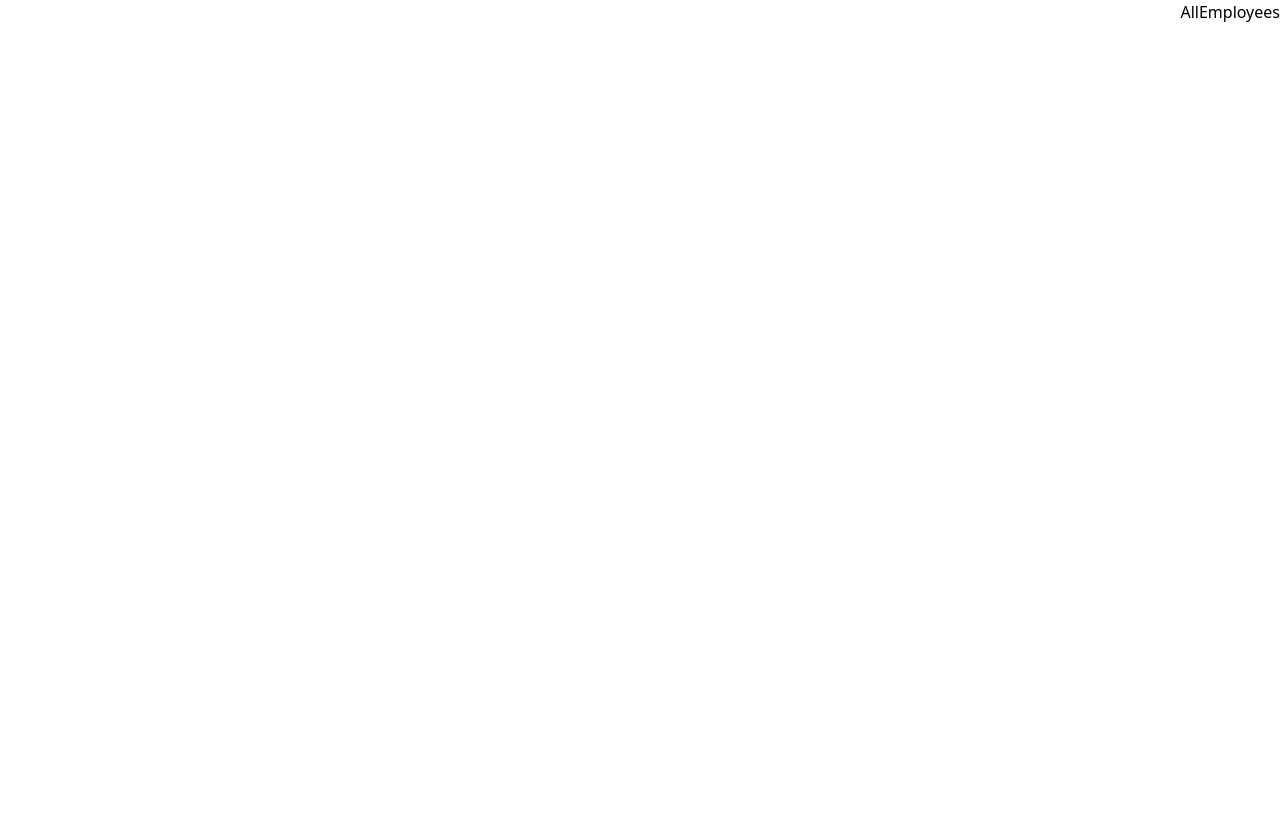
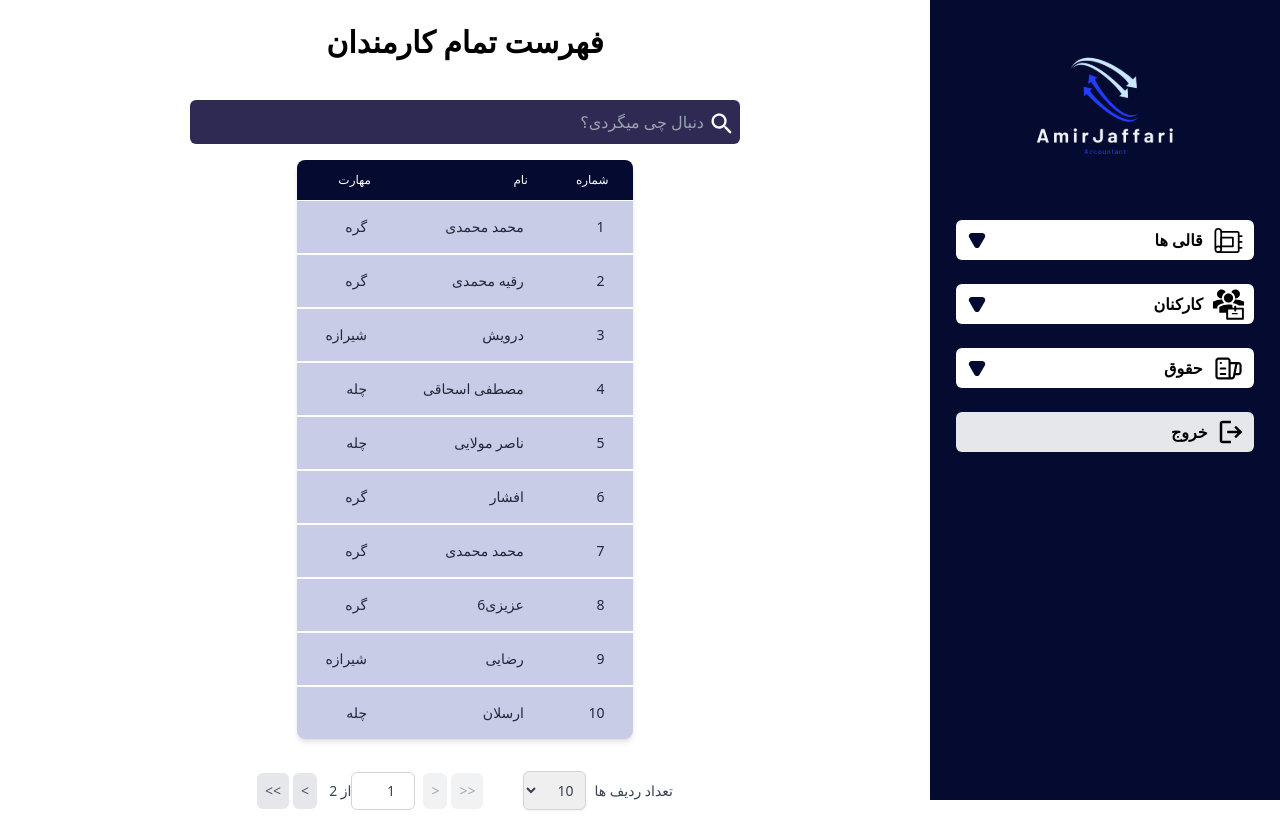
Before and after one commit to Legimmort82/CarpetAccounting, a Next.js app in the folder carpet-accounting/: page /employees/all in a window 1280 px wide. Before the commit the page ends 800 px from the top, so only its background shows below. Built offline with nearby package versions, Linux system fonts and the light colour scheme.

Commit message:
add Employee table

```diff
--- a/carpet-accounting/src/components/Layout/Layout.tsx
+++ b/carpet-accounting/src/components/Layout/Layout.tsx
@@ -37,7 +37,6 @@ function Layout({ children }: props) {
 	return (
 		<>
 			<section className="flex">
-
 				<div className="flex flex-col items-center bg-[#050A30] z-10 h-screen sticky top-0 right-0 min-w-[350px] overflow-auto">
 					<div>
 						<Image className="w-[220px] h-[220px]" src={logo} alt="logo" />
--- /dev/null
+++ b/carpet-accounting/src/components/Sections/Table/Carpet.jsx
@@ -0,0 +1,9 @@
+
+
+function Carpets() {
+  return (
+    <div>Carpets</div>
+  )
+}
+
+export default Carpets
--- /dev/null
+++ b/carpet-accounting/src/components/Sections/Table/Employee.jsx
@@ -0,0 +1,9 @@
+
+
+function Employees() {
+  return (
+    <div>Employee</div>
+  )
+}
+
+export default Employees
--- /dev/null
+++ b/carpet-accounting/src/data/employees.json
@@ -0,0 +1,57 @@
+[
+  {
+    "shomareh": 1,
+    "name": "محمد محمدی",
+    "maharat": "گره"
+  },
+  {
+    "shomareh": 2,
+    "name": "رقیه محمدی",
+    "maharat": "گره"
+  },
+  {
+    "shomareh": 3,
+    "name": "درویش",
+    "maharat": "شیرازه"
+  },
+  {
+    "shomareh": 4,
+    "name": "مصطفی اسحاقی",
+    "maharat": "چله"
+  },
+  {
+    "shomareh": 5,
+    "name": "ناصر مولایی",
+    "maharat": "چله"
+  },
+  {
+    "shomareh": 6,
+    "name": "افشار",
+    "maharat": "گره"
+  },
+  {
+    "shomareh": 7,
+    "name": "محمد محمدی",
+    "maharat": "گره"
+  },
+  {
+    "shomareh": 8,
+    "name": "عزیزی6",
+    "maharat": "گره"
+  },
+  {
+    "shomareh": 9,
+    "name": "رضایی",
+    "maharat": "شیرازه"
+  },
+  {
+    "shomareh": 10,
+    "name": "ارسلان",
+    "maharat": "چله"
+  },
+  {
+    "shomareh": 11,
+    "name": "مرتضی",
+    "maharat": "گره"
+  }
+]
--- a/carpet-accounting/src/pages/carpets/all.tsx
+++ b/carpet-accounting/src/pages/carpets/all.tsx
@@ -256,7 +256,7 @@ function AllCarpets
                     {headerGroup.headers.map((header) => (
                       <th
                         key={header.id}
-                        className="px-6 py-3 text-center text-xs font-medium text-gray-500 uppercase"
+                        className="px-9 py-3 text-center text-xs font-medium text-white uppercase"
                       >
                         {flexRender(
                           header.column.columnDef.header,
@@ -274,7 +274,7 @@ function AllCarpets
                     {row.getVisibleCells().map((cell) => (
                       <td
                         key={cell.id}
-                        className="px-6 py-4 text-center text-sm font-medium text-gray-800"
+                        className="px-9 py-4 text-center text-sm font-medium text-gray-800"
                       >
                         {flexRender(
                           cell.column.columnDef.cell,
--- a/carpet-accounting/src/pages/employees/all.tsx
+++ b/carpet-accounting/src/pages/employees/all.tsx
@@ -1,11 +1,201 @@
-import React from 'react'
+import searchLogo from "@/assets/table/search.svg"
+import { createColumnHelper, flexRender, getCoreRowModel, getFilteredRowModel, getPaginationRowModel, useReactTable } from "@tanstack/react-table"
+import { useState } from "react";
+import employeesData from "@/data/employees.json"
+import Image from "next/image";
+import Layout from "@/components/Layout/Layout";
+
+
+type Carpet = {
+  shomareh: number,
+  name: string,
+  maharat: string
+}
+const columnHelper = createColumnHelper<Carpet>();
+
+const columns = [
+  columnHelper.accessor("shomareh", {
+    cell: (info) => info.getValue(),
+    header: () => (
+      <span className="flex items-center">
+        شماره
+      </span>
+    )
+  }),
+
+  columnHelper.accessor("name", {
+    cell: (info) => info.getValue(),
+    header: () => (
+      <span className="flex items-center">
+        نام
+      </span>
+    )
+  }),
+
+  columnHelper.accessor("maharat", {
+    cell: (info) => info.getValue(),
+    header: () => (
+      <span className="flex items-center">
+        مهارت
+      </span>
+    )
+  })
+]
 
 function AllEmployees
-() {
+  () {
+  const [data, setData] = useState([...employeesData])
+  const [globalFilter, setGlobalFilter] = useState("");
+
+  const table = useReactTable({
+    data,
+    columns,
+    state: {
+      globalFilter,
+    },
+    initialState: {
+      pagination: {
+        pageSize: 10,
+      },
+    },
+    getCoreRowModel: getCoreRowModel(),
+    getPaginationRowModel: getPaginationRowModel(),
+
+    onGlobalFilterChange: setGlobalFilter,
+    getFilteredRowModel: getFilteredRowModel(),
+  });
   return (
-    <div>AllEmployees
+    <>
+      <Layout>
+        <div className="flex flex-col min-h-screen w-full py-6 px-4 items-center overflow-auto">
 
-    </div>
+          <h1 className="text-3xl font-bold mb-10">فهرست تمام کارمندان</h1>
+
+          <div className="flex justify-center items-center w-full">
+            <div className="mb-4 relative">
+              <input
+                type="text"
+                value={globalFilter ?? ""}
+                onChange={(e) => setGlobalFilter(e.target.value)}
+                placeholder="دنبال چی میگردی؟"
+                className="relative bg-[#2E2A54] h-[44px] pl-4 pr-9 py-3 rounded-md w-[550px] text-white"
+              />
+              <Image className="absolute w-7 h-7 top-[10px] right-1" src={searchLogo} alt="search-logo" />
+            </div>
+          </div>
+
+          <div className="overflow-x-auto shadow-md rounded-lg">
+            <table className="min-w-full divide-y divide-white">
+              <thead className="bg-[#050A30]">
+                {table.getHeaderGroups().map((headerGroup) => (
+                  <tr key={headerGroup.id} >
+                    {headerGroup.headers.map((header) => (
+                      <th
+                        key={header.id}
+                        className="px-6 py-3 text-center text-xs font-medium text-white uppercase"
+                      >
+                        {flexRender(
+                          header.column.columnDef.header,
+                          header.getContext()
+                        )}
+                      </th>
+                    ))}
+                  </tr>
+                ))}
+              </thead>
+
+              <tbody className="bg-[#C9CCE7] divide-y-2 divide-white">
+                {table.getRowModel().rows.map((row) => (
+                  <tr key={row.id} className="hover:bg-gray-50">
+                    {row.getVisibleCells().map((cell) => (
+                      <td
+                        key={cell.id}
+                        className="px-7 py-4 text-right text-sm font-medium text-gray-800"
+                      >
+                        {flexRender(
+                          cell.column.columnDef.cell,
+                          cell.getContext()
+                        )}
+                      </td>
+                    ))}
+                  </tr>
+                ))}
+              </tbody>
+            </table>
+          </div>
+
+          <div className="flex justify-center items-center mt-4 text-sm text-gray-700 w-full">
+            <div className="flex items-center mt-4 pl-10 ">
+              <span className="ml-2">تعداد ردیف ها</span>
+
+              <select
+                className="border border-gray-300 rounded-md shadow-sm focus:ring-indigo-500 focus:border-indigo-500 p-2"
+                value={table.getState().pagination.pageSize}
+                onChange={(e) => {
+                  table.setPageSize(Number(e.target.value));
+                }}
+              >
+                {[10, 20, 35, 60, 100].map((pageSize) => (
+                  <option key={pageSize} value={pageSize}>
+                    {pageSize}
+                  </option>
+                ))}
+              </select>
+            </div>
+
+            <div className="flex justify-between items-center mt-4 text-sm text-gray-700">
+              <button
+                className="p-2 ml-1 rounded-md bg-gray-200 text-gray-600 hover:bg-gray-200 disabled:opacity-50"
+                onClick={() => table.firstPage()}
+                disabled={!table.getCanPreviousPage()}
+              >
+                {"<<"}
+              </button>
+
+              <button
+                className="p-2 rounded-md ml-2 bg-gray-200 text-gray-600 hover:bg-gray-200 disabled:opacity-50"
+                onClick={() => table.previousPage()}
+                disabled={!table.getCanPreviousPage()}
+              >
+                {"<"}
+              </button>
+
+              <div className="flex items-center ml-2">
+                <input
+                  min={1}
+                  max={table.getPageCount()}
+                  type="number"
+                  value={table.getState().pagination.pageIndex + 1}
+                  onChange={(e) => {
+                    const page = e.target.value ? Number(e.target.value) - 1 : 0;
+                    table.setPageIndex(page);
+                  }}
+                  className="w-16 p-2 rounded-md border border-gray-300 text-center"
+                />
+                <span className="ml-1"> از {table.getPageCount()} </span>
+              </div>
+
+              <button
+                className="p-2 ml-1 rounded-md bg-gray-200 text-gray-600 hover:bg-gray-200 disabled:opacity-50"
+                onClick={() => table.nextPage()}
+                disabled={!table.getCanNextPage()}
+              >
+                {">"}
+              </button>
+
+              <button
+                className="p-2 rounded-md bg-gray-200 text-gray-600 hover:bg-gray-200 disabled:opacity-50"
+                onClick={() => table.setPageIndex(table.getPageCount() - 1)}
+                disabled={!table.getCanNextPage()}
+              >
+                {">>"}
+              </button>
+
+            </div>
+          </div>
+        </div>
+      </Layout>
+    </>
   )
 }
 
```
